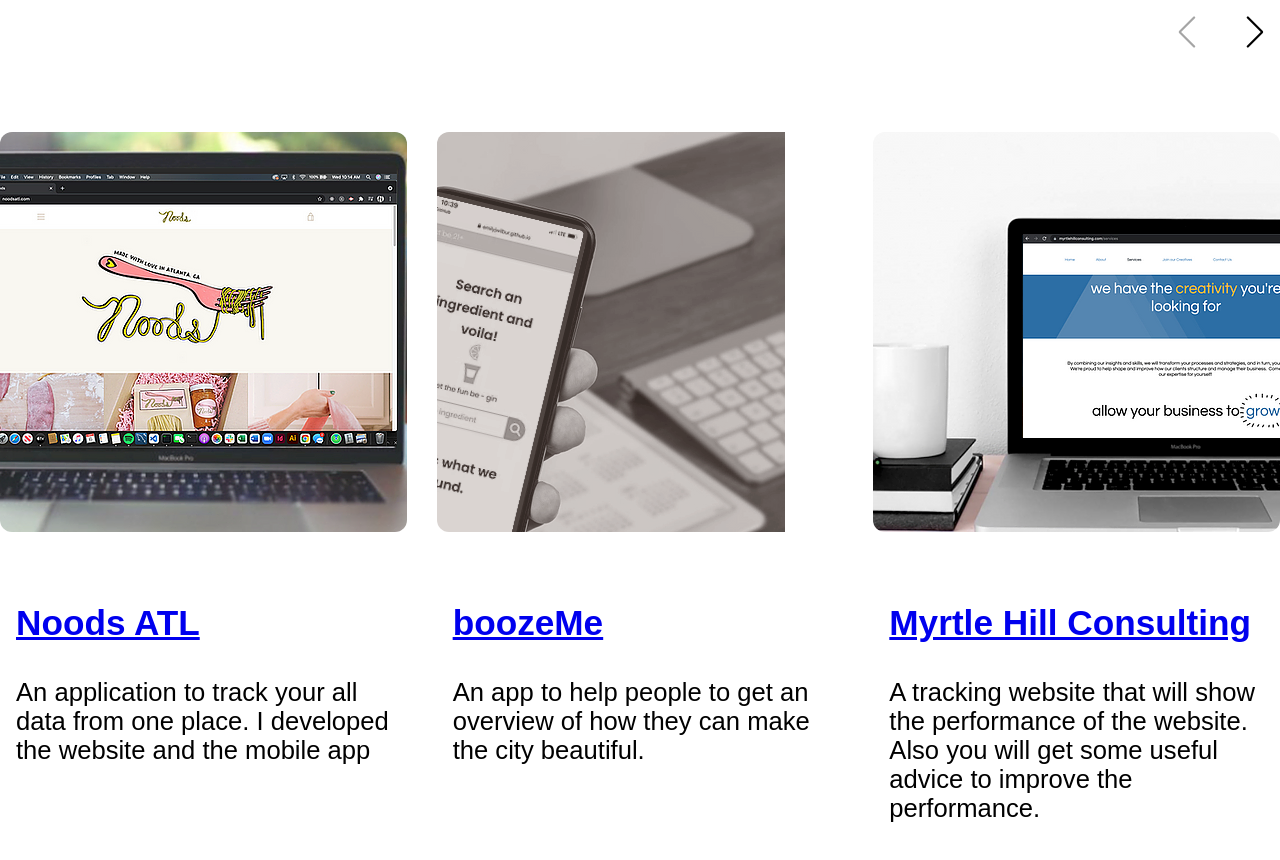
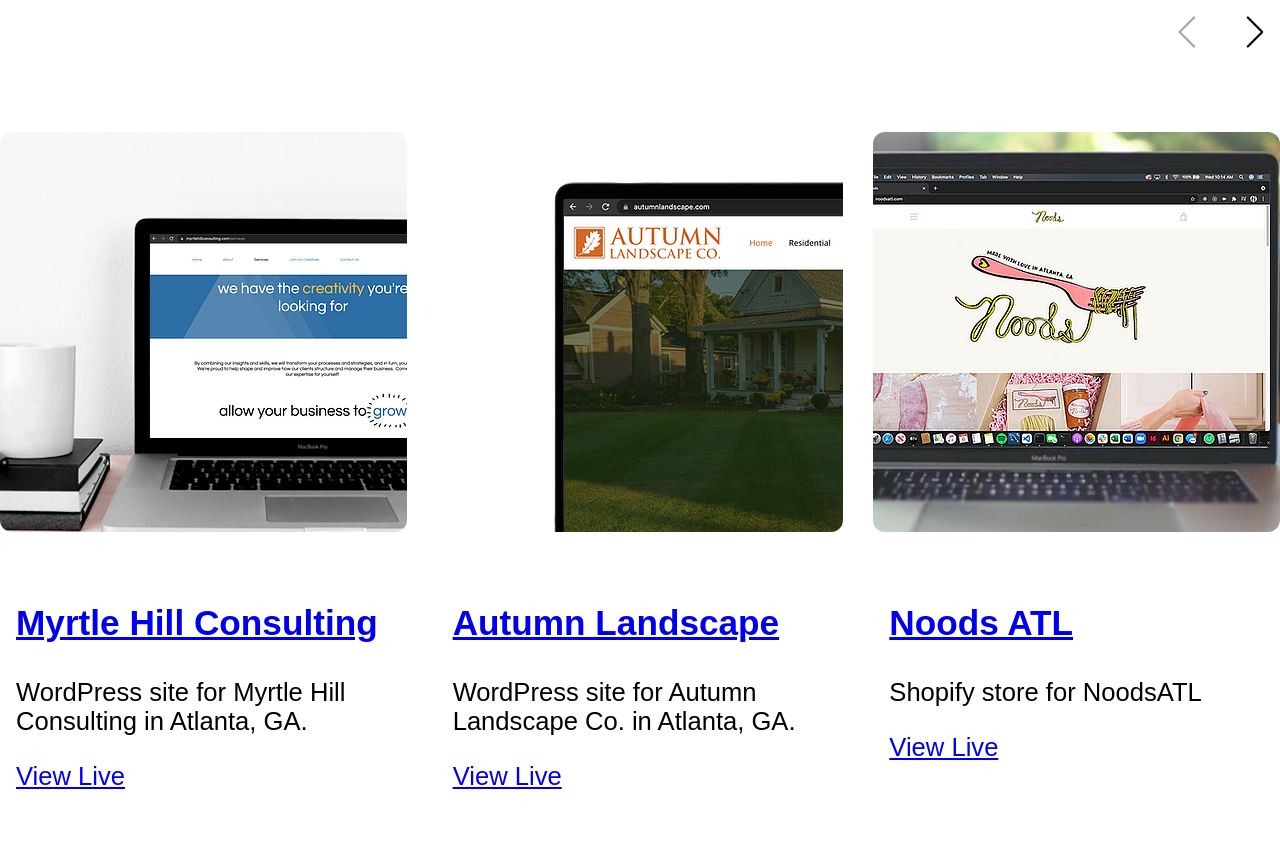
Before and after one commit to emilyjwilbur/react_portfolio, a React (Create React App) app: page / in a window 1280 px wide. Shown: the part 2740-3600 px from the top of the page. Built offline with nearby package versions, Linux system fonts and the light colour scheme; the HTML template or start-up script is replaced by a standard one.

Commit message:
project descriptions and links

```diff
--- a/src/assets/data/projects.js
+++ b/src/assets/data/projects.js
@@ -4,49 +4,76 @@
 import Autumn from '../images/autumn.png';
 import Bullington from '../images/bullington.png';
 import Parks from '../images/parks.png';
-import Myrtle from '../images/myrtle.png'
+import Myrtle from '../images/myrtle.png';
+import Fitness from '../images/fitness.png';
+import Employee from '../images/employee.png';
 const projects = [
+
+  {
+    id: uuidv4(),
+    name: 'Myrtle Hill Consulting',
+    desc:
+      'WordPress site for Myrtle Hill Consulting in Atlanta, GA.',
+    img: Myrtle,
+    link: 'https://www.myrtlehillconsulting.com/',
+  },
+  {
+    id: uuidv4(),
+    name: 'Autumn Landscape',
+    desc:
+      'WordPress site for Autumn Landscape Co. in Atlanta, GA.',
+    img: Autumn,
+    link:'https://autumnlandscape.com/'
+  },
   {
     id: uuidv4(),
     name: 'Noods ATL',
     desc:
-      'An application to track your all data from one place. I developed the website and the mobile app',
+      'Shopify store for NoodsATL',
     img: Noods,
+    link: 'https://noodsatl.com/',
+  },
+  {
+    id: uuidv4(),
+    name: "Bullington Clothing",
+    desc:
+      'Shopify store for Bullington CLothing at St. Simons Island, GA',
+    img: Bullington,
+    link: 'https://www.stevebullington.com/'
   },
   {
     id: uuidv4(),
     name: 'boozeMe',
     desc:
-      'An app to help people to get an overview of how they can make the city beautiful.',
+      'Drink recipe App using TheCocktailDB API | JavaScript',
     img: Booze,
-  },
-  {
-    id: uuidv4(),
-    name: 'Myrtle Hill Consulting',
-    desc:
-      'A tracking website that will show the performance of the website. Also you will get some useful advice to improve the performance.',
-    img: Myrtle,
-  },
-  {
-    id: uuidv4(),
-    name: 'Autumn Landscape',
-    desc:
-      'Using this app you can track any e coin. Also you will get a good advise about investment form the professional',
-    img: Autumn,
-  },
-  {
-    id: uuidv4(),
-    name: "Bullington Clothing",
-    desc:
-      'A portfolio for Cavin jr. A artist from New york city. The portfolio is made using ReactJs and GatsbyJs.',
-    img: Bullington,
+    link: 'https://emilyjwilbur.github.io/boozeme/',
   },
   {
     id: uuidv4(),
     name: 'Parks&Parkas',
     desc:
-      'A tracking website that will show the performance of the website. Also you will get some useful advice to improve the performance.',
+      'An interactive app allowing users to search for a national park and is then provided with a correlating weekly weather forecast and park info. Uses Open Weather and National Park API, Bootstrap, jQuery frameworks and local storage.',
     img: Parks,
+    link: 'https://ls-t.github.io/Parks-N-Parkas/'
+  },
+
+  {
+    id: uuidv4(),
+    name: 'Fitness Tracker',
+    desc:
+      'A Node application that utilizes Express, Mongoose, MongoDB Atlas database and is deployed on Heroku. Create workouts and track weekly minutes exercised and weight lifted via MongoDB aggregators.',
+    img: Fitness,
+    link:'https://sheltered-crag-20933.herokuapp.com/'
+  },
+  {
+    id: uuidv4(),
+    name: 'Employee Directory',
+    desc:
+      'A React app that leverages the Random User database to generate a list of random employees. This was an activity to get more familiar with setting state, mapping arrays and doing on-page sorting.',
+    img: Employee,
+    link: 'https://radiant-mountain-52951.herokuapp.com/'
+
   },
 
 ];
--- a/src/components/ProjectItem.js
+++ b/src/components/ProjectItem.js
@@ -1,4 +1,4 @@
-import react from "react";
+import React from "react";
 import { Link } from "react-router-dom";
 import styled from "styled-components";
 import projectImg from "../assets/images/noods.png";
@@ -30,6 +30,13 @@
     font-family: 'arial';
     margin-top: 1rem;
 }
+a {
+    font-size: 1.6rem;
+   text-decoration: underline;
+   font-family: 'arial';
+
+}
+
 @media only screen and (max-width: 768px) {
     .projectItem_img{
         height:150px;
@@ -42,6 +49,7 @@
     img= projectImg,
     title= 'Project Name',
     desc= 'lorem ipson description here',
+    link= 'link here',
 }) {
     return(
         <ProjectItemStyles>
@@ -53,6 +61,7 @@
                    <h3 className="projectItem_title">{title}</h3>
                </Link>
                <p className="projectItem_desc">{desc}</p>
+               <a href={link} target='_blank'>View Live</a>
            </div>
         </ProjectItemStyles>
     )
--- a/src/components/ProjectsSection.js
+++ b/src/components/ProjectsSection.js
@@ -85,13 +85,14 @@
                     }
                     >
                         {projects.map((project, index) => {
-                            if(index >= 6) return;
+                            if(index >= 9) return;
                             return(
                                 <SwiperSlide key={project.id}>
                                     <ProjectItem
                                         title={project.name}
                                         img={project.img}
                                         desc={project.desc}
+                                        link={project.link}
                                     />
                                 </SwiperSlide>
                             );
--- a/src/pages/About.js
+++ b/src/pages/About.js
@@ -87,7 +87,7 @@
                 challenges and others.
               </PText>
             </div>
-            <Button btnText="Download CV" btnLink="#" />
+
           </div>
           <div className="right"></div>
         </div>
--- a/src/pages/Projects.js
+++ b/src/pages/Projects.js
@@ -89,6 +89,7 @@
                         title={item.name}
                         desc={item.desc}
                         img={item.img}
+                        link={item.link}
                         />
                     ) )}
 
```
Also changed, not shown: src/assets/images/employee.png (added), src/assets/images/fitness.png (added).
